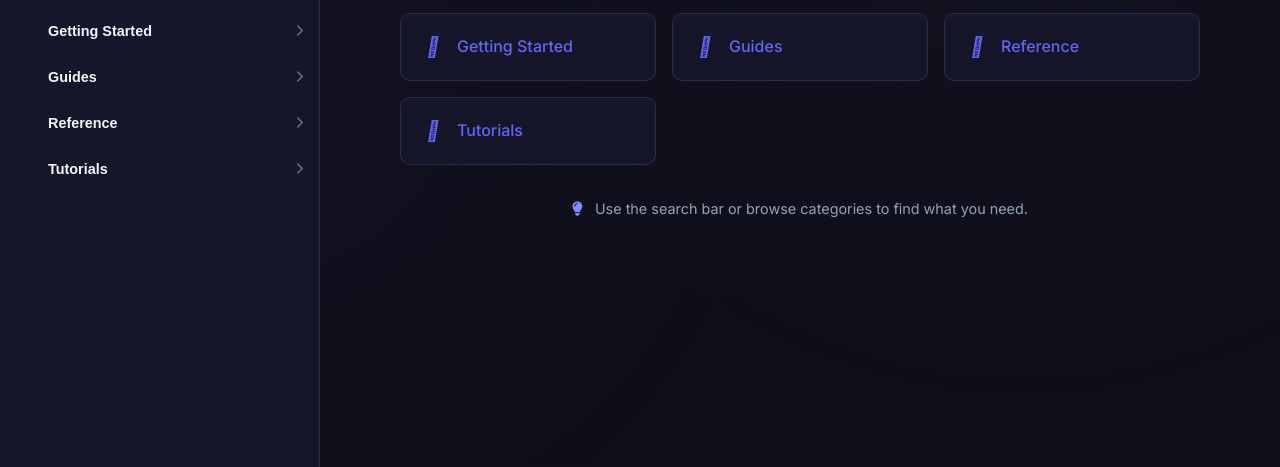
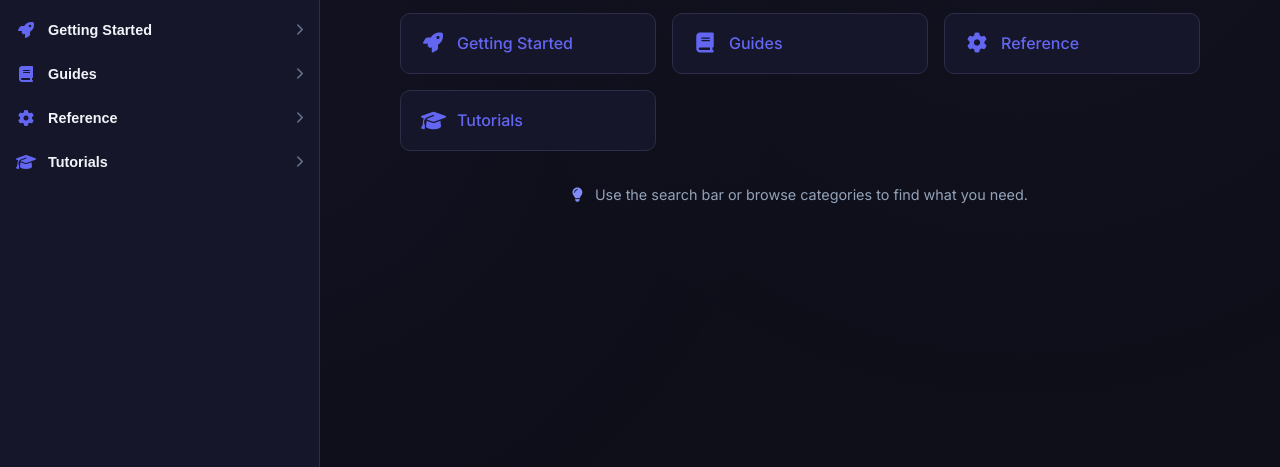
Before and after one commit to TristanInSec/Grimoire, a plain HTML site: page docs/index.html in a window 1280 px wide. Shown: the part 330-797 px from the top of the page. Drawn offline with nearby package versions, Linux system fonts and the light colour scheme.

```diff
--- a/docs/index.html
+++ b/docs/index.html
@@ -148,7 +148,7 @@
                 <div class="nav-category">
                     <button class="category-header" data-category="01-getting-started">
                         <span>
-                            <i class="fa-rocket category-icon"></i>
+                            <i class="fas fa-rocket category-icon"></i>
                             Getting Started
                         </span>
                         <i class="fas fa-chevron-right category-chevron"></i>
@@ -171,7 +171,7 @@
                 <div class="nav-category">
                     <button class="category-header" data-category="02-guides">
                         <span>
-                            <i class="fa-book category-icon"></i>
+                            <i class="fas fa-book category-icon"></i>
                             Guides
                         </span>
                         <i class="fas fa-chevron-right category-chevron"></i>
@@ -214,7 +214,7 @@
                 <div class="nav-category">
                     <button class="category-header" data-category="03-reference">
                         <span>
-                            <i class="fa-cog category-icon"></i>
+                            <i class="fas fa-cog category-icon"></i>
                             Reference
                         </span>
                         <i class="fas fa-chevron-right category-chevron"></i>
@@ -233,7 +233,7 @@
                 <div class="nav-category">
                     <button class="category-header" data-category="04-tutorials">
                         <span>
-                            <i class="fa-graduation-cap category-icon"></i>
+                            <i class="fas fa-graduation-cap category-icon"></i>
                             Tutorials
                         </span>
                         <i class="fas fa-chevron-right category-chevron"></i>
@@ -274,19 +274,19 @@
                 <div class="welcome-cards">
 
                     <a href="01-getting-started/configuration.html" class="welcome-card" data-page="01-getting-started-configuration">
-                        <i class="fa-rocket"></i>
+                        <i class="fas fa-rocket"></i>
                         <span>Getting Started</span>
                     </a>
                     <a href="02-guides/advanced/customization.html" class="welcome-card" data-page="02-guides-advanced-customization">
-                        <i class="fa-book"></i>
+                        <i class="fas fa-book"></i>
                         <span>Guides</span>
                     </a>
                     <a href="03-reference/cli.html" class="welcome-card" data-page="03-reference-cli">
-                        <i class="fa-cog"></i>
+                        <i class="fas fa-cog"></i>
                         <span>Reference</span>
                     </a>
                     <a href="04-tutorials/first-project.html" class="welcome-card" data-page="04-tutorials-first-project">
-                        <i class="fa-graduation-cap"></i>
+                        <i class="fas fa-graduation-cap"></i>
                         <span>Tutorials</span>
                     </a>
                 </div>
```
Also changed, not shown: docs/01-getting-started/configuration.html (+4 -4 lines), docs/01-getting-started/installation.html (+4 -4 lines), docs/01-getting-started/quick-start.html (+4 -4 lines), docs/02-guides/advanced/customization.html (+4 -4 lines), docs/02-guides/advanced/deployment.html (+4 -4 lines), docs/02-guides/basics/frontmatter.html (+4 -4 lines), docs/02-guides/basics/markdown-basics.html (+4 -4 lines), docs/03-reference/cli.html (+4 -4 lines), docs/03-reference/config.html (+4 -4 lines), docs/04-tutorials/first-project.html (+4 -4 lines), docs/about.html (+4 -4 lines), docs/contribute.html (+4 -4 lines).
